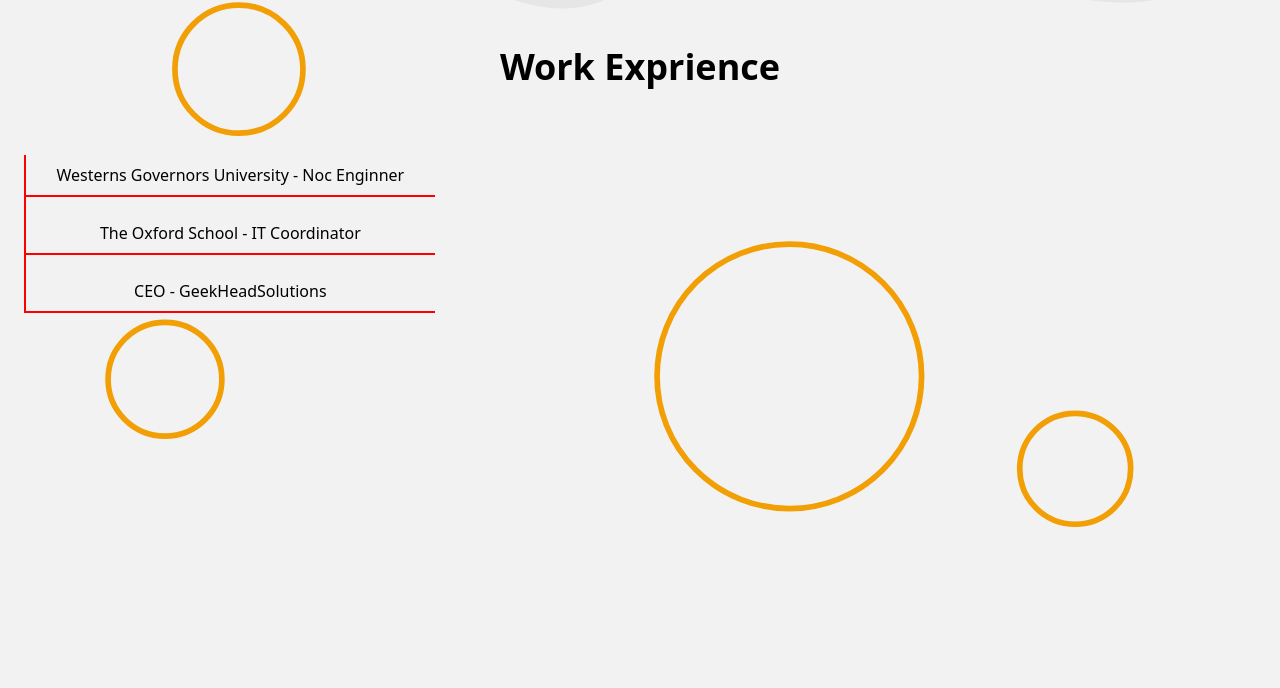
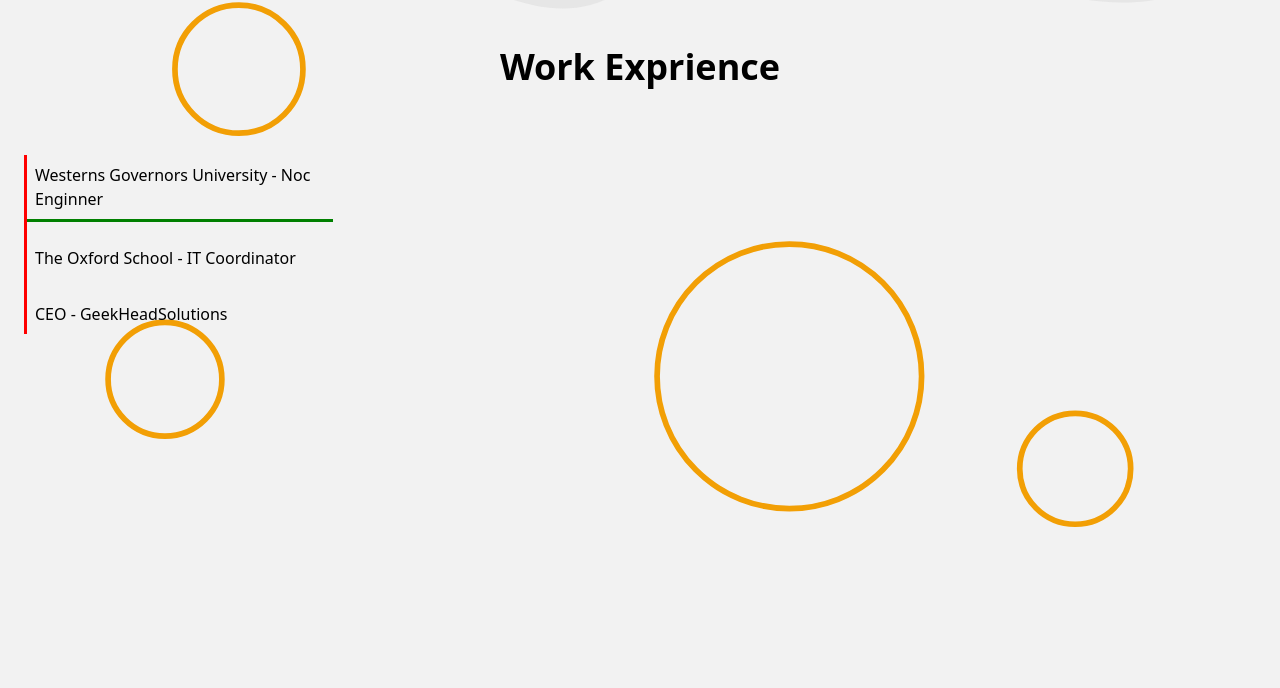
Before and after one commit to Castros/profilepage-v2, a website: page index.html in a window 1280 px wide. Shown: the part 2817-3505 px from the top of the page. Drawn offline with nearby package versions, Linux system fonts and the light colour scheme.

Commit message:
bt-border

```diff
--- a/index.html
+++ b/index.html
@@ -405,24 +405,24 @@
                 <!-- New View -->
                 <div class=" md:w-1/3 ml-1 work-exp mb-5 ">
                     <!-- Mobile View -->
-                    <button class="toggle-button p-2 w-full text-left md:hidden active-work-title" data-target="content1-mobile">Westerns GU - Noc Enginner</button>
+                    <button class="toggle-button p-2 w-full text-left md:hidden " data-target="content1-mobile">Westerns GU - Noc Enginner</button>
                     <div id="content1-mobile" class="content hidden md:hidden">
                         Details about Oxford School...
                     </div>
-                    <button class="toggle-button p-2 w-full text-left md:hidden active-work-title" data-target="content2-mobile">The Oxford School - IT Coordinator</button>
+                    <button class="toggle-button p-2 w-full text-left md:hidden " data-target="content2-mobile">The Oxford School - IT Coordinator</button>
                     <div id="content2-mobile" class="content hidden md:hidden">
                         Details about Oxford School...
                     </div>
-                    <button class="toggle-button p-2 w-full text-left md:hidden active-work-title" data-target="content3-mobile">CEO - GeekHeadSolutions</button>
+                    <button class="toggle-button p-2 w-full text-left md:hidden " data-target="content3-mobile">CEO - GeekHeadSolutions</button>
                     <div id="content3-mobile" class="content hidden md:hidden">
                         Details about Oxford School...
                     </div>
 
                     <!-- Desktop View -->
 
-                    <button class="toggle-button p-2 w-full text-center hidden md:block active-work-title" data-target="content1-desktop">Westerns Governors University - Noc Enginner</button>
-                    <button class="toggle-button p-2 w-full text-center hidden md:block mt-4 active-work-title" data-target="content2-desktop">The Oxford School - IT Coordinator</button>
-                    <button class="toggle-button p-2 w-full text-center hidden md:block mt-4 active-work-title" data-target="content3-desktop">CEO - GeekHeadSolutions</button>
+                    <button class="toggle-button p-2 w-full text-left hidden md:block " data-target="content1-desktop">Westerns Governors University - Noc Enginner</button>
+                    <button class="toggle-button p-2 w-full text-left hidden md:block mt-4 " data-target="content2-desktop">The Oxford School - IT Coordinator</button>
+                    <button class="toggle-button p-2 w-full text-left hidden md:block mt-4 " data-target="content3-desktop">CEO - GeekHeadSolutions</button>
                 </div>
 
                 <!-- Work Experience Details for Desktop -->
--- a/input.css
+++ b/input.css
@@ -146,11 +146,12 @@
 }
 
 .work-exp{
-  border-left: 2px solid red;
+  border-left: 3px solid red;
 
 }
 
 .toggle-button {
+  width: 80%;
   transition: border-bottom 0.3s ease-in-out;
 }
 .work-exp .toggle-button:first-of-type::before {
@@ -159,8 +160,21 @@
 
 
 .active-work-title{
-  border-bottom: 2px solid red;
+  width: 75%;
+  border-bottom: 3px solid  green;
+  /* border-bottom-color:  linear-gradient(rgb(239, 65, 45), rgb(79, 41, 32)); */
+
+
 }
+
+
+/* .active-work-title:after {
+  content: '';
+  display: block;
+  /* position: relative; */
+  /* width: 80%;
+  border: 2px solid #898989;
+  margin-top: 8px; } */ */
 
 
 .ftbg {
--- a/js/script.js
+++ b/js/script.js
@@ -13,11 +13,43 @@
     btn.classList.toggle('open');
 });
 
+// document.addEventListener('DOMContentLoaded', function() {
+//     const buttons = document.querySelectorAll('.toggle-button');
+
+//        // Apply the active class to the first button on page load
+//     // buttons[0].classList.add('active-work-title');
+
+//     buttons.forEach(button => {
+//         button.addEventListener('click', function() {
+//             // Hide all content divs
+//             document.querySelectorAll('.content').forEach(div => {
+//                 div.classList.add('hidden');
+//             });
+
+//             // Remove active class from all buttons
+//             buttons.forEach(btn => {
+//                 btn.classList.remove('active-work-title');
+//             });
+
+//             // Show the clicked content
+//             const targetId = this.getAttribute('data-target');
+//             const targetContent = document.getElementById(targetId);
+//             targetContent.classList.remove('hidden');
+//             this.classList.add('active-work-title')
+//         });
+//     });
+// });
+
 document.addEventListener('DOMContentLoaded', function() {
     const buttons = document.querySelectorAll('.toggle-button');
 
-       // Apply the active class to the first button on page load
-    // buttons[0].classList.add('active-work-title');
+    // Apply the active class to the first visible button on page load
+    for (let button of buttons) {
+        if (button.offsetParent !== null) {  // This checks if the button is visible
+            button.classList.add('active-work-title');
+            break;  // Exit the loop once the first visible button is found
+        }
+    }
 
     buttons.forEach(button => {
         button.addEventListener('click', function() {
@@ -40,6 +72,7 @@
     });
 });
 
+
 // When the user scrolls down 200px from the top of the document, show the button
 window.onscroll = function () {
   if (document.body.scrollTop > 20 || document.documentElement.scrollTop > 20) {
```
Also changed, not shown: css/main.css.
